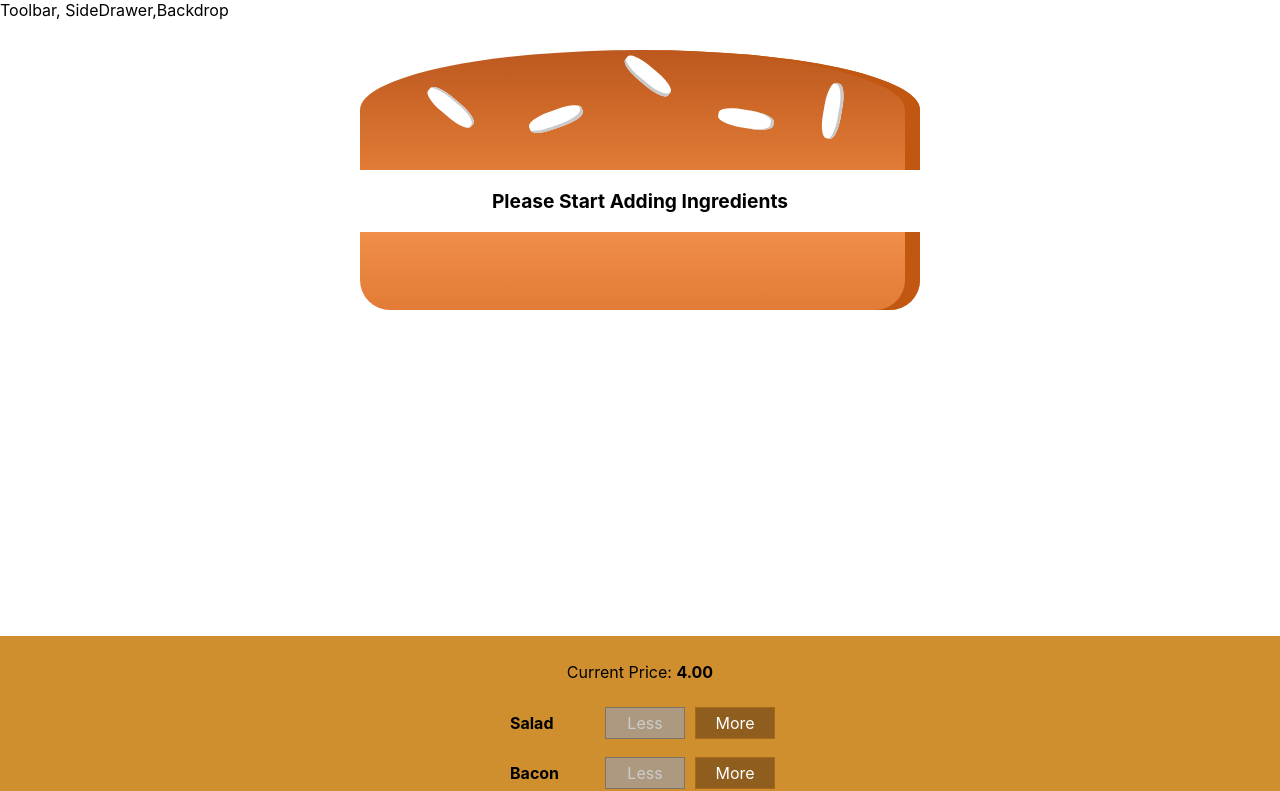
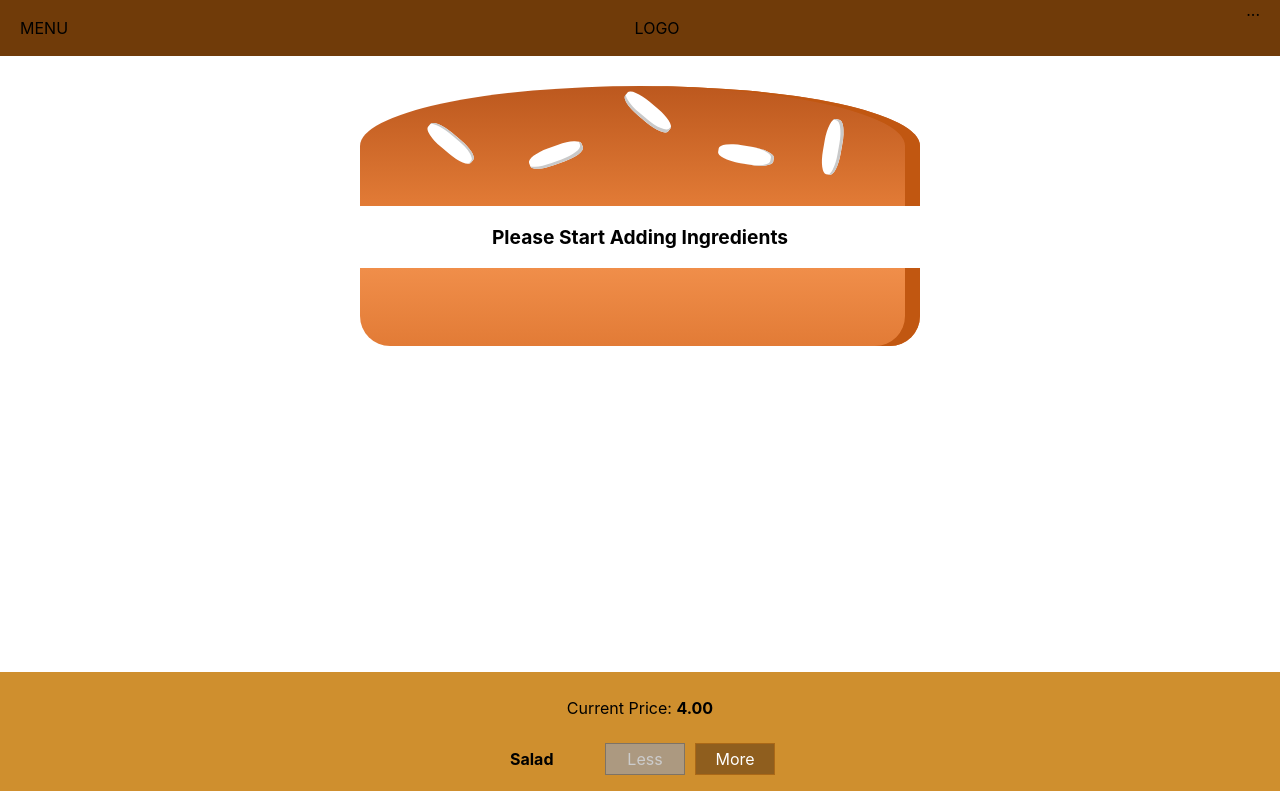
Before and after one commit to Abhinav2023/My-Burger-React-App, a React (Create React App) app: page / in a window 1280 px wide. Shown: the top 791 px of the page. Built offline with nearby package versions, Linux system fonts and the light colour scheme.

Commit message:
Adding Toolbar

```diff
--- a/src/components/Layout/Layout.js
+++ b/src/components/Layout/Layout.js
@@ -1,10 +1,11 @@
 import React from 'react';
 import Aux from '../../hoc/Aux';
 import classes from './Layout.module.css';
+import Toolbar from '../Navigation/Toolbar/Toolbar';
 
 const layout=(props)=>(
     <Aux>
-        <div>Toolbar, SideDrawer,Backdrop</div>
+        <Toolbar />
         <main className={classes.Content}>
             {props.children}
         </main>
--- a/src/components/Layout/Layout.module.css
+++ b/src/components/Layout/Layout.module.css
@@ -1,3 +1,3 @@
 .Content{
-    margin-top: 16px;
+    margin-top: 72px;
 }
--- /dev/null
+++ b/src/components/Navigation/Toolbar/Toolbar.js
@@ -0,0 +1,14 @@
+import React from 'react';
+import classes from './Toolbar.module.css'
+
+const toolbar=(props)=>(
+    <header className={classes.Toolbar}>
+        <div>MENU</div>
+        <div>LOGO</div>
+        <nav>
+            ...
+        </nav>
+    </header>
+);
+
+export default toolbar
--- /dev/null
+++ b/src/components/Navigation/Toolbar/Toolbar.module.css
@@ -0,0 +1,19 @@
+.Toolbar{
+    height: 56px;
+    width: 100%;
+    position: fixed;
+    top: 0;
+    left: 0;
+    background-color: #703b09;
+    display: flex;
+    justify-content: space-between;
+    align-items: center;
+    padding: 0 20px;
+    box-sizing: border-box;
+    z-index: 90;
+}
+
+.Toolbar nav{
+    height: 100%;
+
+}
```
